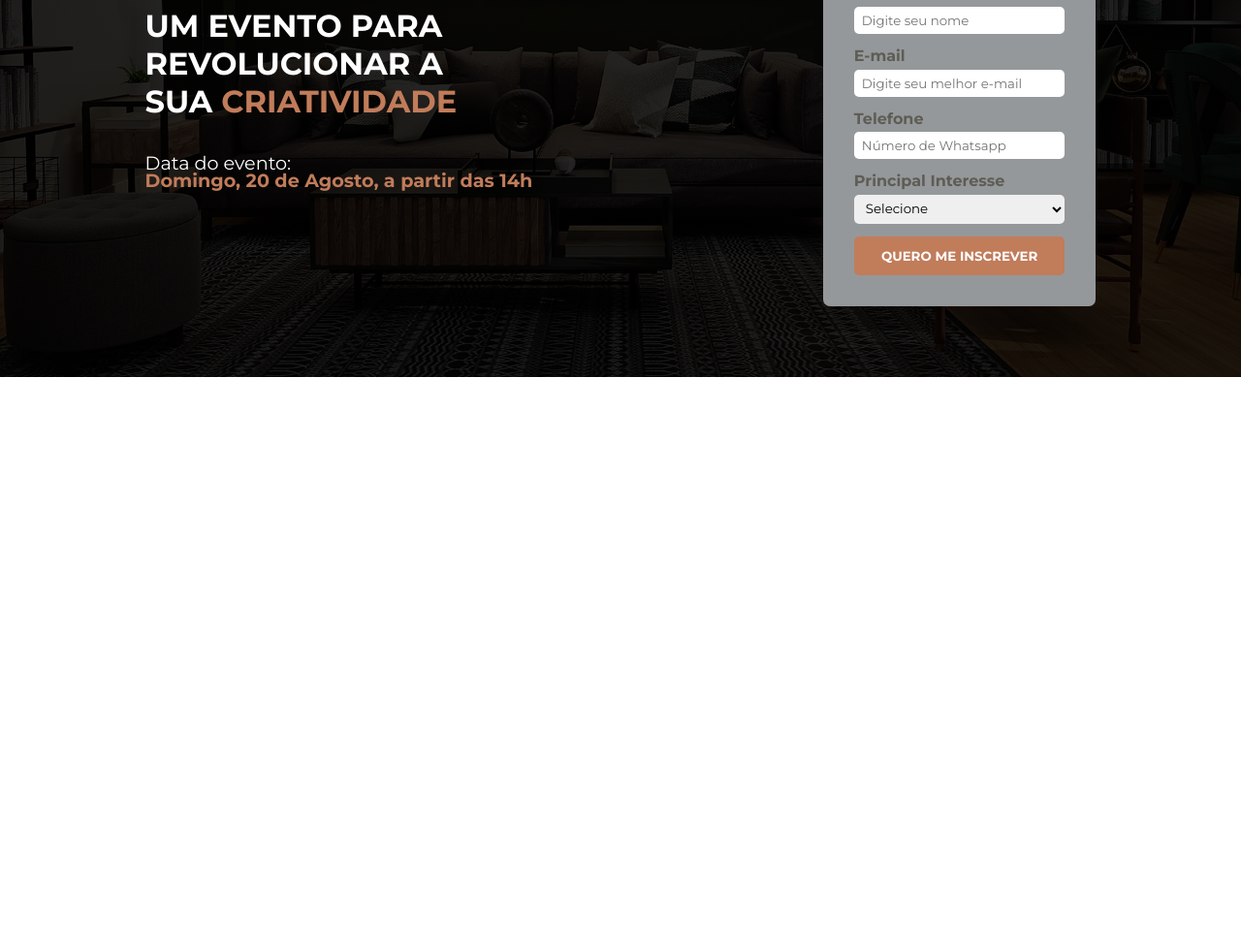
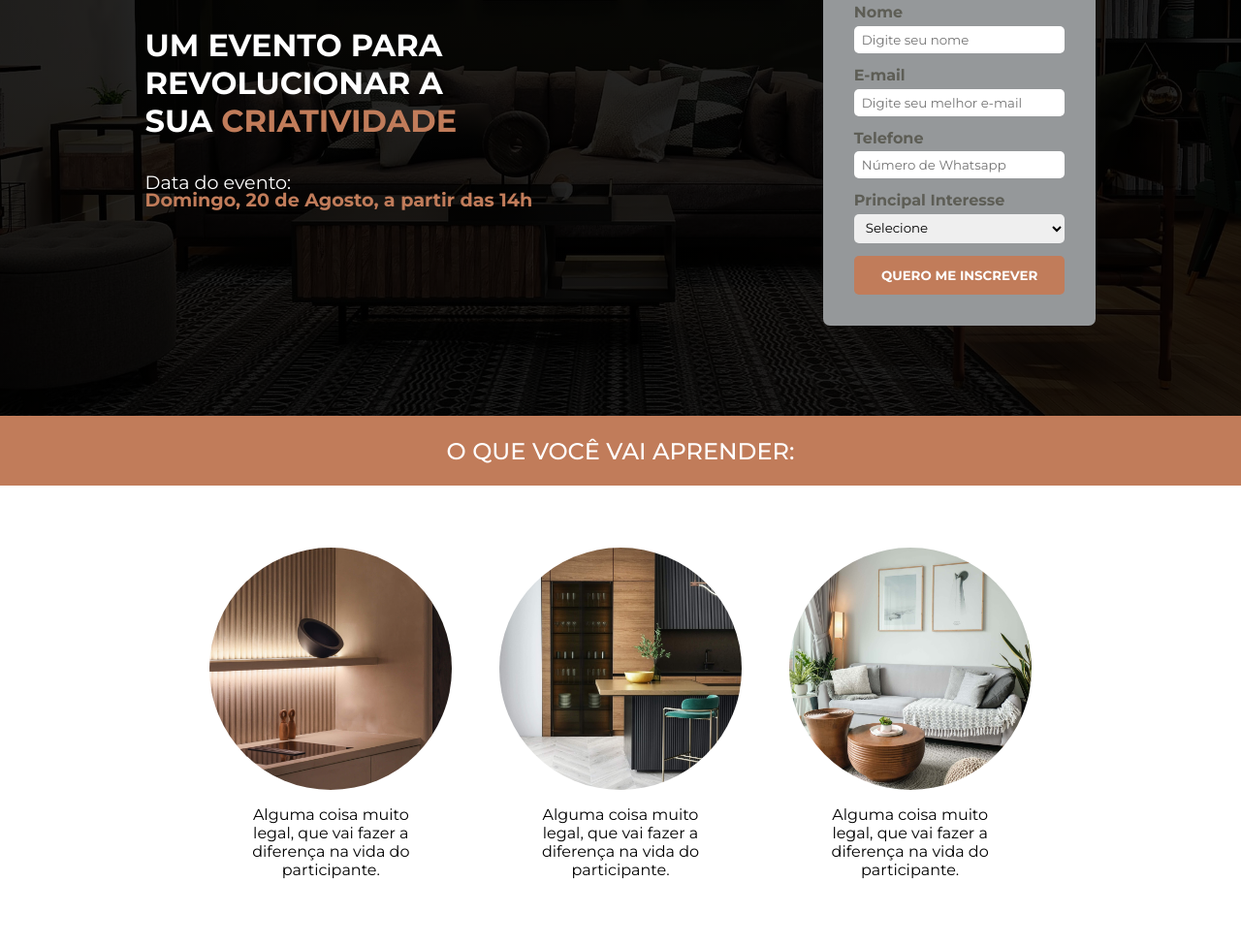
Before and after one commit to Jeffersonthiagofn/Ladingpage-Indecor, a plain HTML site: page index.html in a window 1280 px wide. Shown: the part 291-1265 px from the top of the page at 97% size. Before the commit the page ends 800 px from the top, so only its background shows below. Drawn offline with nearby package versions, Linux system fonts and the light colour scheme.

Commit message:
atualização

```diff
--- a/assets/global/normalize.css
+++ b/assets/global/normalize.css
@@ -4,3 +4,7 @@
     padding: 0;
     box-sizing: border-box;
 }
+
+body {
+    padding-bottom: 500px;
+}
--- a/index.html
+++ b/index.html
@@ -44,9 +44,33 @@
                 </div>
                 <input type="submit" class="btn" value="Quero me inscrever">
             </form>
-
         </div>
     </header>
 
+    <!--Section Benefits-->
+    <section id="key-benefits">
+        <h2>O que você vai aprender:</h2>
+        <div class="benefits">
+            <div class="benefit">
+                <div id="benefit-1" class="benefit-img"></div>
+                <p>
+                    Alguma coisa muito legal, que vai fazer a diferença na vida do participante.
+                </p>
+            </div>
+            <div class="benefit">
+                <div id="benefit-2" class="benefit-img"></div>
+                <p>
+                    Alguma coisa muito legal, que vai fazer a diferença na vida do participante.
+                </p>
+            </div>
+            <div class="benefit">
+                <div id="benefit-3" class="benefit-img"></div>
+                <p>
+                    Alguma coisa muito legal, que vai fazer a diferença na vida do participante.
+                </p>
+            </div>
+        </div>
+    </section>
+
 </body>
 </html>
--- a/pages/index/index.css
+++ b/pages/index/index.css
@@ -1,2 +1,4 @@
 @import url(../../assets/global/global.css);
 @import url(partials/header.css);
+@import url(partials/section-benefits.css);
+@import url(partials/section-location.css);
--- a/pages/index/partials/header.css
+++ b/pages/index/partials/header.css
@@ -4,7 +4,7 @@
     background: linear-gradient(rgba(0, 0, 0, 0.856), rgba(0,0,0, 0.856) ), url(../../../files/hrz-5.jpg);
     background-position: center;
     background-size: cover;
-    height: 85vh;
+    height: 90vh;
     display: flex;
     justify-content: space-around;
     align-items: center;
--- /dev/null
+++ b/pages/index/partials/section-benefits.css
@@ -0,0 +1,46 @@
+#key-benefits h2 {
+    background-color: var(--primary);
+    text-align: center;
+    padding: 0.9em;
+    font-weight: 500;
+    text-transform: uppercase;
+    color: white;
+}
+
+.benefits {
+    display: flex;
+    justify-content: space-around;
+    padding: 4em;
+    width: 80%;
+    margin: auto;
+}
+
+.benefit {
+    text-align: center;
+    display: flex;
+    flex-direction: column;
+    align-items: center;
+    max-width: 20%;
+    color: var(--terciary);
+}
+
+.benefit .benefit-img {
+    width: 250px;
+    height: 250px;
+    border-radius: 50%;
+    background-size: cover;
+    background-position: center;
+    margin: 0 0 1em 0;
+}
+
+#benefit-1 {
+    background-image: url(../../../files/sqr-1.jpg);
+}
+
+#benefit-2 {
+    background-image: url(../../../files/sqr-2.jpg);
+}
+
+#benefit-3 {
+    background-image: url(../../../files/sqr-3.jpg);
+}
```
Also changed, not shown: pages/index/partials/section-location.css (added).
